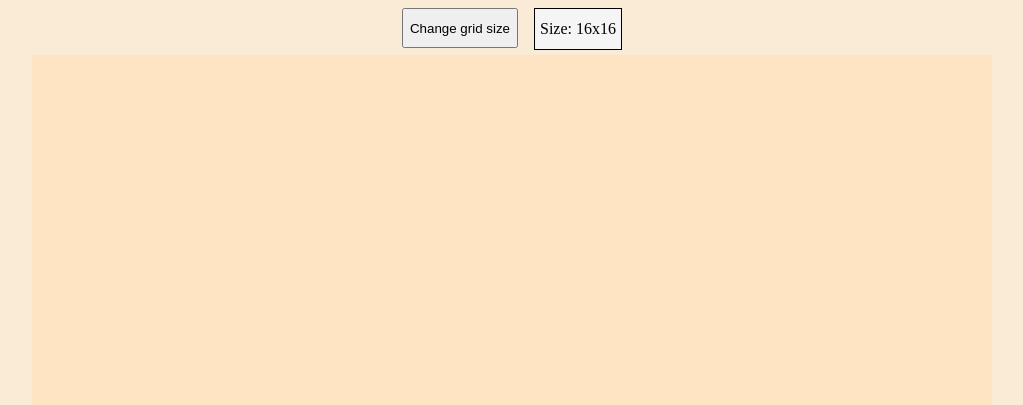
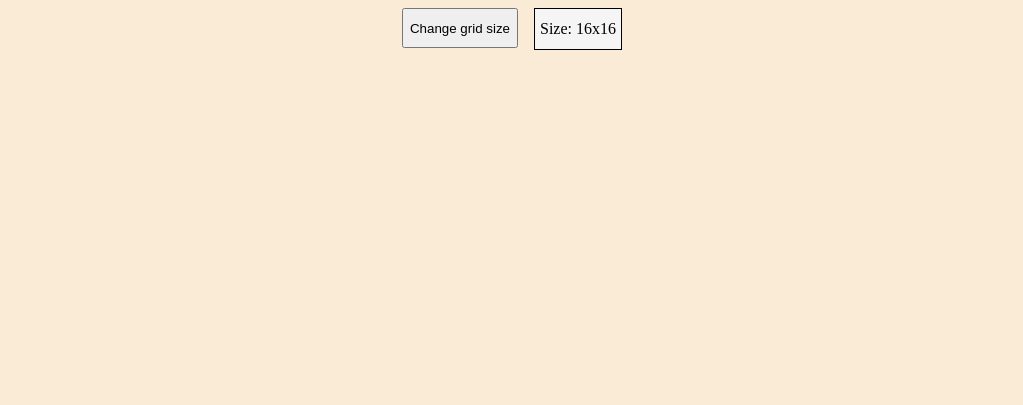
Before and after one commit to hix160/Etch_a_Sketch, a plain HTML site: page index.html in a window 1280 px wide. Shown: the top 405 px of the page, without its empty margins (128-1151 px from the left). Drawn offline with Linux system fonts and the light colour scheme.

Commit message:
removed code for .square

```diff
--- a/style.css
+++ b/style.css
@@ -20,9 +20,6 @@ body {
 }
 
 .square {
-    width: 40px;
-    height: 40px;
-    background-color: bisque;
     margin:0px;
     display: flex;
     justify-content: center;
```
